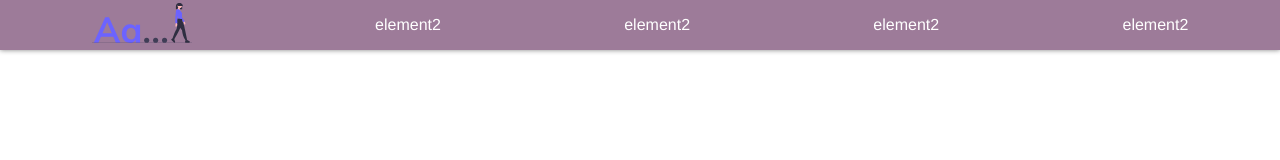
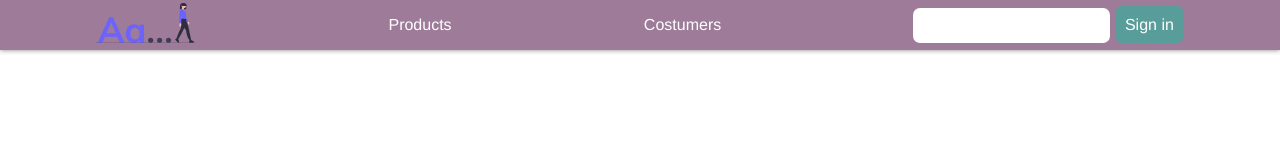
Before and after one commit to devnull404/sass-practice, a plain HTML site: page index.html in a window 1280 px wide. Drawn offline with Linux system fonts and the light colour scheme.

Commit message:
adding buttons and class styles sass

```diff
--- a/index.html
+++ b/index.html
@@ -10,10 +10,12 @@
     <header>
         <nav>
             <a href="#"><img class="img-nav" src="./logos/nav.svg" alt="nav_logo"></a>
-            <a href="#">element2</a>
-            <a href="#">element2</a>
-            <a href="#">element2</a>
-            <a href="#">element2</a>
+            <a href="#">Products</a>
+            <a href="#">Costumers</a>
+            <div>
+                <input type="text">
+                <a class="btn" href="#">Sign in</a>
+            </div>
         </nav>
     </header>
 </body>
--- a/sass/_header.sass
+++ b/sass/_header.sass
@@ -8,3 +8,6 @@ nav
     justify-content: space-around
     align-items: center
     box-shadow: 0 0 5px 0 gray
+
+header
+    margin: 0 auto
--- /dev/null
+++ b/sass/interactive.sass
@@ -0,0 +1,15 @@
+@import variables
+
+$rounded: 7px
+$bg-c: $green-mate
+$padding: 10px
+
+.btn
+    background-color: $bg-c
+    padding: $padding
+    border-radius: $rounded
+
+input
+    border-radius: $rounded
+    padding: $padding
+    border: none
--- a/sass/main.sass
+++ b/sass/main.sass
@@ -1,4 +1,5 @@
-
+@import interactive
 @import variables
 @import reset_styles
 @import './header.sass'
+@import interactive
--- a/sass/reset_styles.sass
+++ b/sass/reset_styles.sass
@@ -2,7 +2,6 @@
 $image-nav: 40px
 
 *
-    box-sizing: border-box
     margin: 0
     padding: 0
     font-family: helvetica
```
Also changed, not shown: css/interactive.css (added), css/main.css, css/reset_styles.css, 3 other files.
